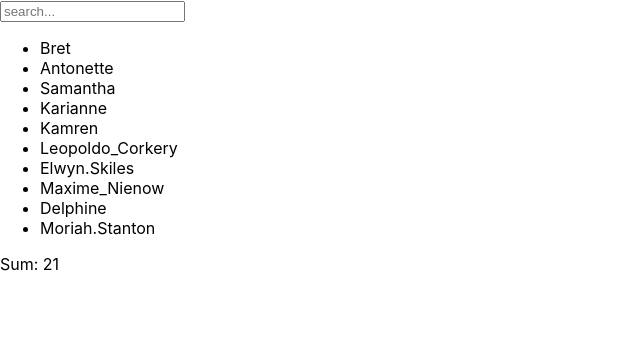
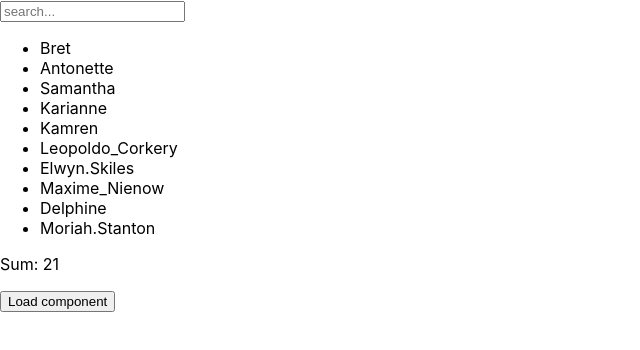
Before and after one commit to AswanthTumati/react-javascript, a React (Create React App) app: page / in a window 1280 px wide. Shown: the top 350 px of the page, without its empty margins (0-640 px from the left). Built offline with nearby package versions, Linux system fonts and the light colour scheme.

Commit message:
lazyloading implementation

```diff
--- a/src/App.js
+++ b/src/App.js
@@ -2,6 +2,8 @@ import FilterData from "./usecallback/FilterData";
 import FetchComponent from "./useeffect/FetchComponent";
 import data from '../src/data/data.json'
 import Addition from "./usememo/Addition";
+import LazyLoad from "./lazyloading/LazyLoad";
+
 
 function App() {
 
@@ -11,6 +13,7 @@ function App() {
       {/*<FetchComponent/>*/}
       <FilterData data={data}/>
       <Addition numbers={[1,2,3,4,5,6]}/>
+      <LazyLoad/>
     </div>
   );
 }
--- /dev/null
+++ b/src/lazyloading/LazyComponent.js
@@ -0,0 +1,11 @@
+import React from 'react'
+
+const LazyComponent = () => {
+  return (
+    <div>
+        <h1>This is a sample lazy loading component</h1>
+    </div>
+  )
+}
+
+export default LazyComponent
--- /dev/null
+++ b/src/lazyloading/LazyLoad.js
@@ -0,0 +1,23 @@
+import React, { useState } from 'react'
+import {lazy,Suspense} from 'react'
+
+const LazyComponent = lazy(()=>import('./LazyComponent'))
+
+const LazyLoad = () => {
+    const [showComponent, setShowComponent] = useState(false);
+
+    const handleClick = ()=>{
+        setShowComponent(true);
+    }
+  return (
+    <div>
+        <button onClick={handleClick}>Load component</button>
+
+        <Suspense fallback={<div>loading...</div>}>
+            {showComponent&&<LazyComponent/>}
+        </Suspense>
+    </div>
+  )
+}
+
+export default LazyLoad
```
